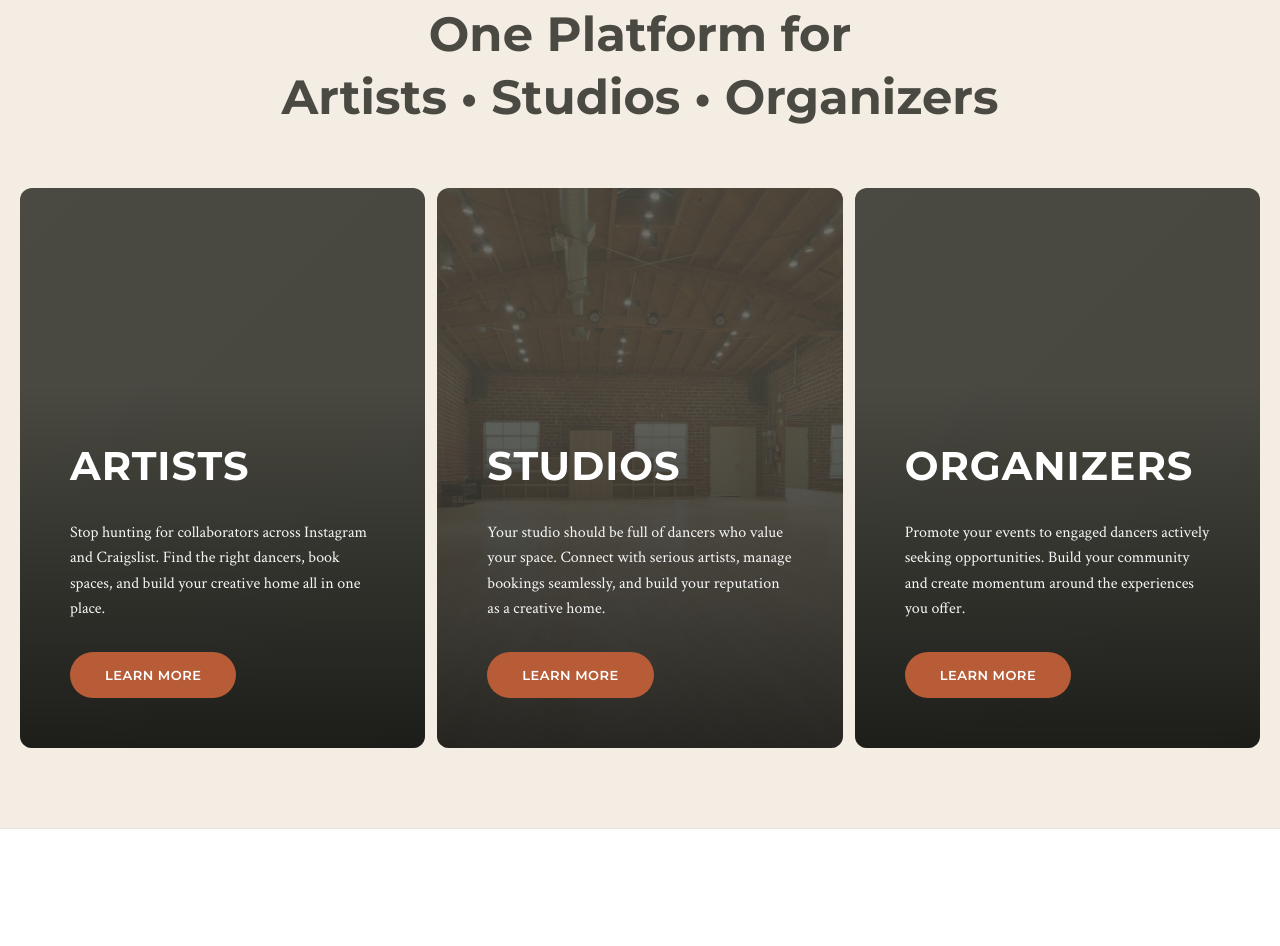
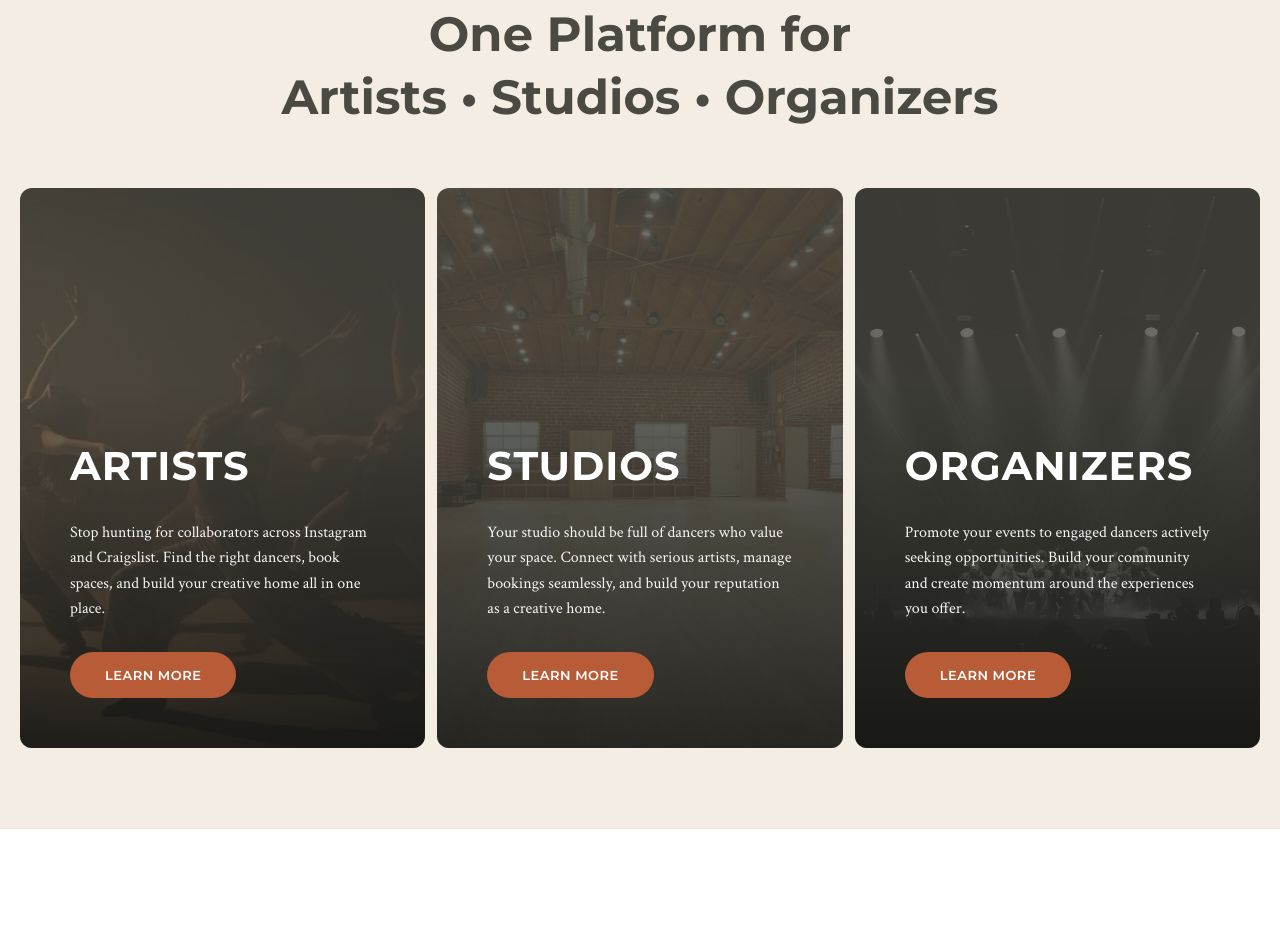
Before and after one commit to snehachels/atelier-lp, a plain HTML site: page index.html in a window 1280 px wide. Shown: the part 766-1712 px from the top of the page. Drawn offline with Linux system fonts and the light colour scheme.

Commit message:
Add background images to Artists and Organizers cards

```diff
--- a/index.html
+++ b/index.html
@@ -1023,7 +1023,7 @@
                 <h2 class="audiences-title">One Platform for<br>Artists • Studios • Organizers</h2>
                 <div class="audiences-grid">
                     <!-- Artists Card -->
-                    <div class="audience-card" style="background: linear-gradient(135deg, rgba(74, 74, 66, 0.75) 0%, rgba(74, 74, 66, 0.75) 100%), linear-gradient(135deg, #4A4A42 0%, #3D3D36 100%); background-size: cover, cover;">
+                    <div class="audience-card" style="background: linear-gradient(135deg, rgba(74, 74, 66, 0.8) 0%, rgba(74, 74, 66, 0.8) 100%), url('c61b1ad602b8d4fa1f89ab88ee033584.jpg') center/cover no-repeat; background-size: cover;">
                         <div class="audience-card-content">
                             <h3 class="audience-card-title">ARTISTS</h3>
                             <p class="audience-card-description">Stop hunting for collaborators across Instagram and Craigslist. Find the right dancers, book spaces, and build your creative home all in one place.</p>
@@ -1041,7 +1041,7 @@
                     </div>
 
                     <!-- Organizers Card -->
-                    <div class="audience-card" style="background: linear-gradient(135deg, rgba(74, 74, 66, 0.75) 0%, rgba(74, 74, 66, 0.75) 100%), linear-gradient(135deg, #4A4A42 0%, #3D3D36 100%); background-size: cover, cover;">
+                    <div class="audience-card" style="background: linear-gradient(135deg, rgba(74, 74, 66, 0.8) 0%, rgba(74, 74, 66, 0.8) 100%), url('2aa8a7aa68870a5620a3d695f2632983.jpg') center/cover no-repeat; background-size: cover;">
                         <div class="audience-card-content">
                             <h3 class="audience-card-title">ORGANIZERS</h3>
                             <p class="audience-card-description">Promote your events to engaged dancers actively seeking opportunities. Build your community and create momentum around the experiences you offer.</p>
```
Also changed, not shown: 09707e8d55b4fb47fca75068a7f63c35.jpg (added), 21ef98d1495a77d668e1bb55dca107e1.jpg (added), 2aa8a7aa68870a5620a3d695f2632983.jpg (added), 62d04e5ef8eccee590a0d976fd8fac94.jpg (added), 71e2ba67192b1b7f0854302ae4f24821.jpg (added), 87a93501763aaf6dcafbd4c94343129d.jpg (added), 92cd173d2a85e6a52403d5734c7e0bc1.jpg (added), c0270908fdfe65923b5af56c5f62fce5.jpg (added), c61b1ad602b8d4fa1f89ab88ee033584.jpg (added), df64065cd5e9ff61393d955c7042fec9.jpg (added), eec56f5395269c4af0968b689386e32f.jpg (added).
